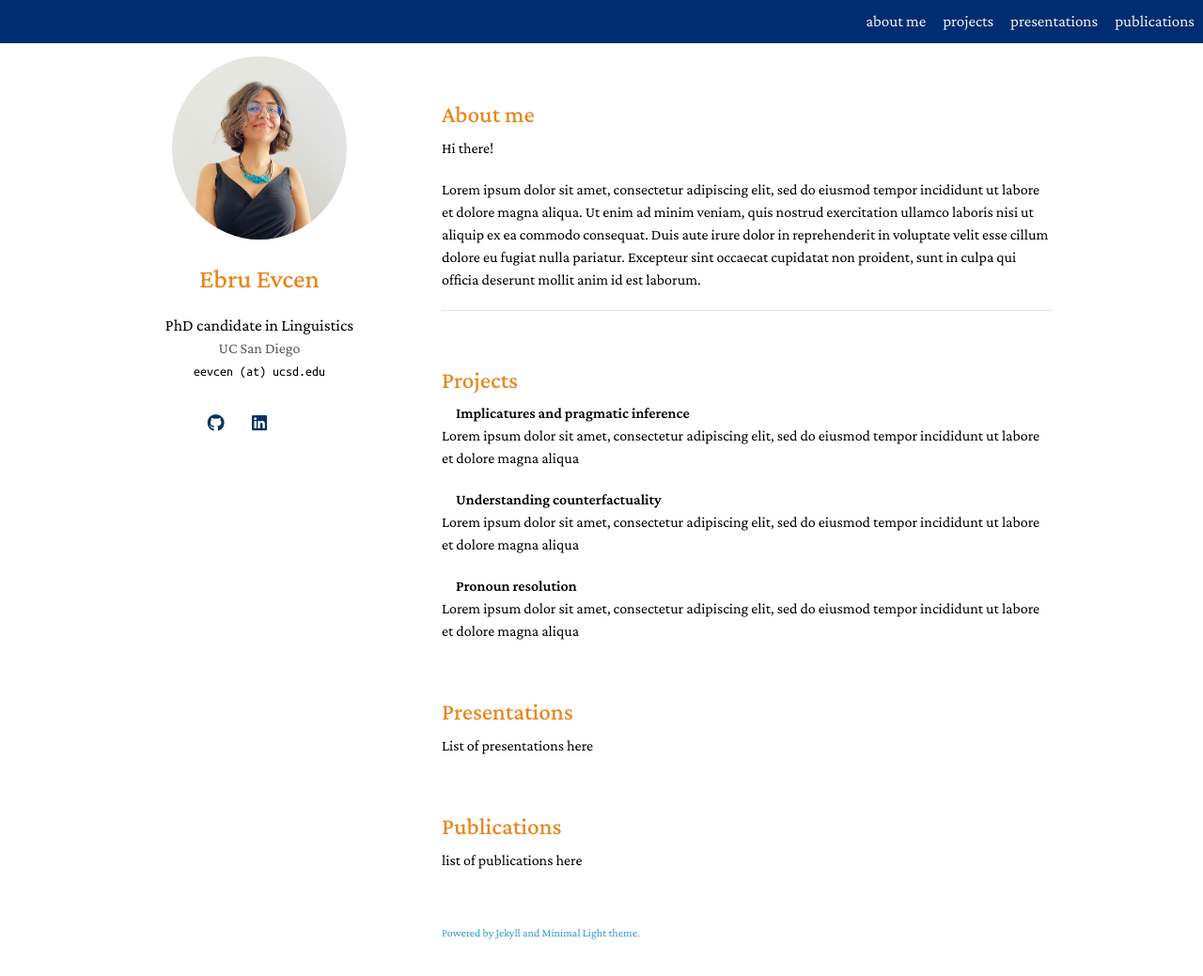
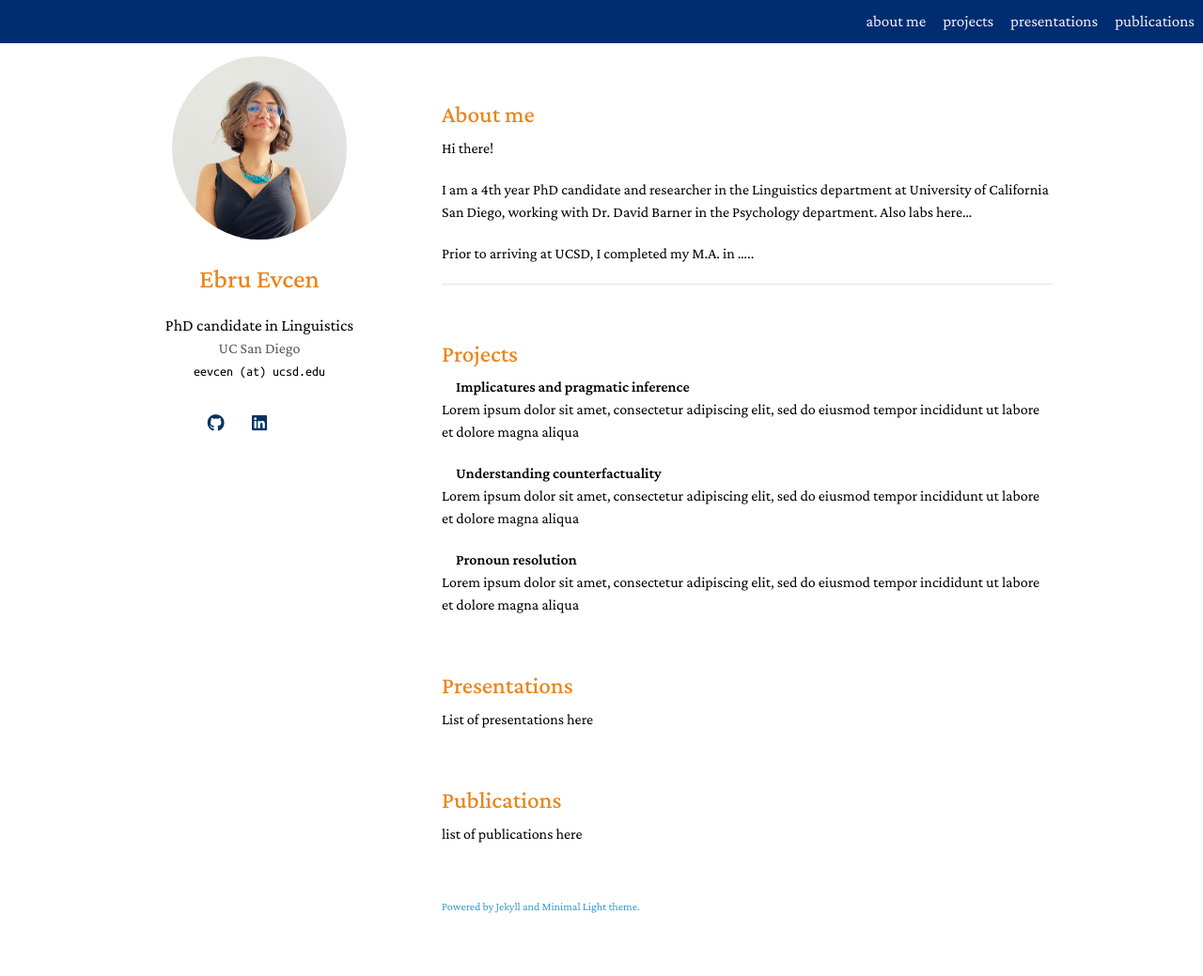
Before and after one commit to ebruevcen/ebruevcen.github.io, a Jekyll site: the page built from index.md, in a window 1280 px wide and 1074 px high. Shown: the top 1039 px of the window at 94% size. Built offline with Jekyll 4.4.1, drawn with Linux system fonts in a browser that asks for light colours; a style sheet for code colours, icons or effects is not loaded.

Commit message:
Update index.md

```diff
--- a/index.md
+++ b/index.md
@@ -9,9 +9,9 @@ layout: homepage
 
 Hi there!
 
-Lorem ipsum dolor sit amet, consectetur adipiscing elit, sed do eiusmod tempor incididunt ut labore et dolore magna aliqua. Ut enim ad minim veniam, quis nostrud exercitation ullamco laboris nisi ut aliquip ex ea commodo consequat. Duis aute irure dolor in reprehenderit in voluptate velit esse cillum dolore eu fugiat nulla pariatur. Excepteur sint occaecat cupidatat non proident, sunt in culpa qui officia deserunt mollit anim id est laborum.
+I am a 4th year PhD candidate and researcher in the Linguistics department at University of California San Diego, working with Dr. David Barner in the Psychology department. Also labs here...
 
-
+Prior to arriving at UCSD, I completed my M.A. in .....
 
 {% include_relative _includes/projects.md %}
 
```
